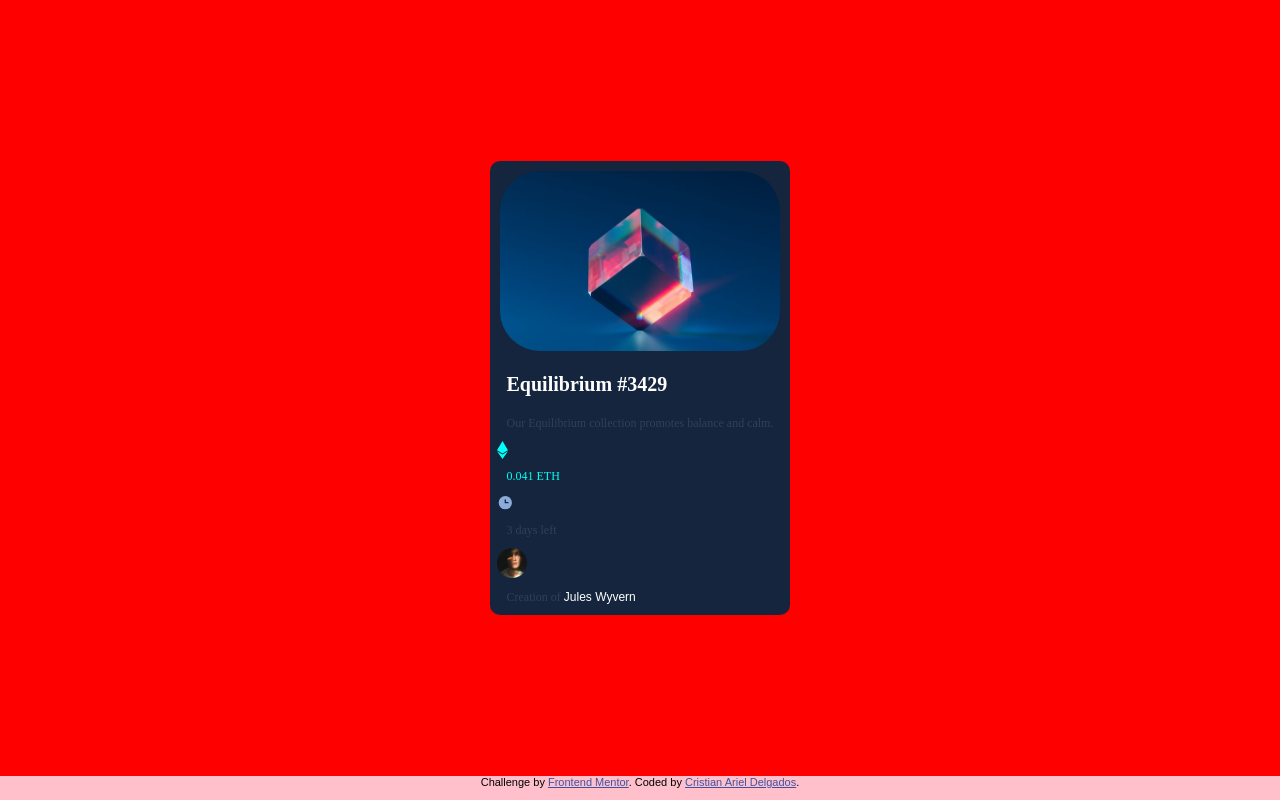
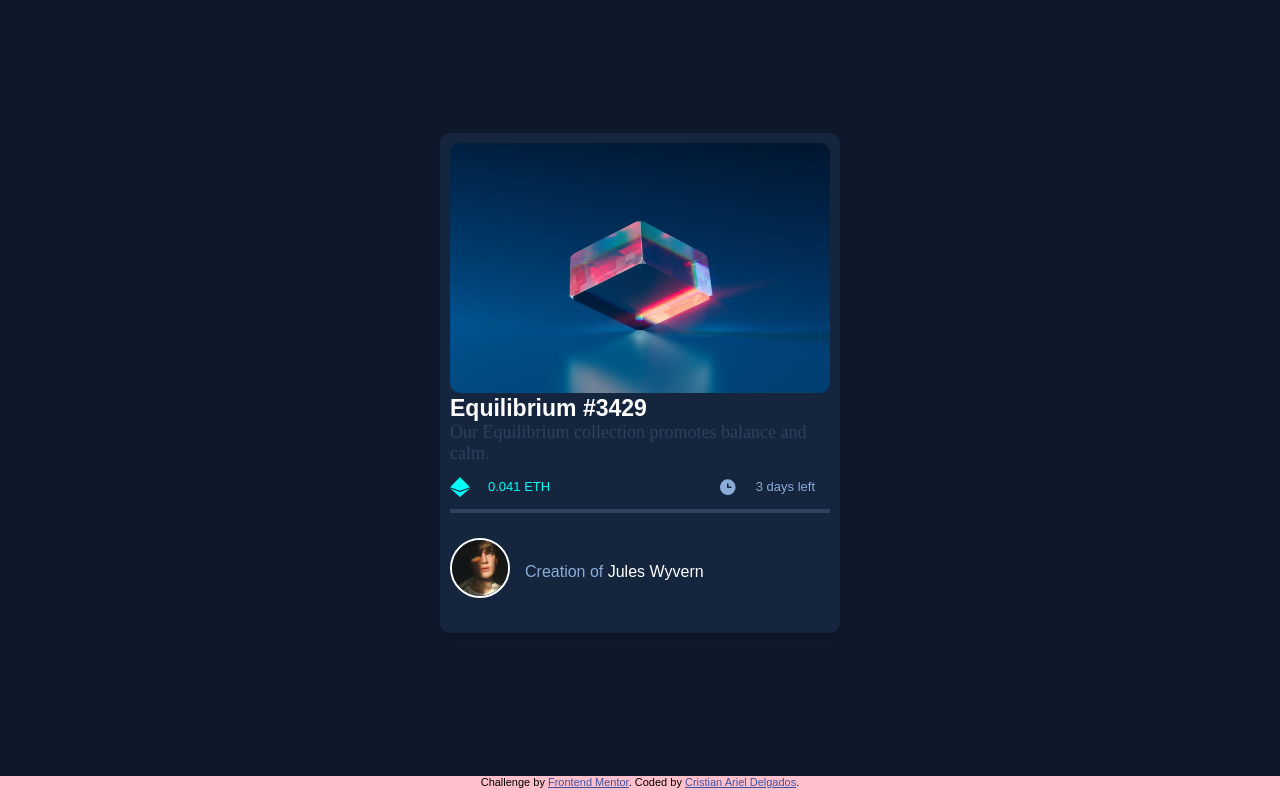
Before and after one commit to CristianArielDelgado/CristianArielDelgado.github.io, a plain HTML site: page FM__Project-3/index.html in a window 1280 px wide. Drawn offline with Linux system fonts and the light colour scheme; a web font is replaced by a local one.

Commit message:
FM Project-3 NFT CARD

```diff
--- a/FM__Project-3/css/style.css
+++ b/FM__Project-3/css/style.css
@@ -12,87 +12,159 @@
     box-sizing: border-box;
     font-family: Arial, Helvetica, sans-serif;
 }
-/* NO OLVIDAAAAAAAAAAAAAAAAAAAAAAAAAAAAAAAAAAAAAAAAAAAAR */
+/* NO OLVIDAR */
 html{
     font-size: 62.5%;
 }
 /* -------------------------------------------------------*/
 @font-face {
-    font-family: outfit;
+    font-family: "outfit";
     src: url(../assets/ttf/Outfit.ttf);
 }
 /* Main */
+.body{
+  min-height: 100vh;
+}
 .main{
-    background-color: red/*var(--veryDarkBlue_mainBG)*/;
-    max-width: 100%;
-    height: 97vh;
+    background-color: var(--veryDarkBlue_mainBG);
     display: flex;
+    flex-direction: column;
     justify-content: center;
     align-items: center;
+    min-height: 97vh;
 }
 .main__container{
     background-color: var(--veryDarkBlue_cardBG);
+    box-shadow: 5px 5px 5px rgba(0, 0, 0, 0.1);
     border-radius: 1rem;
-    max-width: 150rem;
-    margin: 0 auto;
-    display: flex;
-    justify-content: center;
-    align-items: center;
-    flex-direction: column;
+    padding: 1rem;
+    margin-bottom: 1rem;
+    max-width: 40rem;
+    height: 50rem;
+}
+.main__container-image{
+  position: relative;
+  overflow: hidden;
 }
 .main__container-image img{
-    border-radius: 5rem;
-    width: 30rem;
-    height: 20rem;
-    object-fit: cover;
-    padding: 1rem;
+  width: 100%;
+  border-radius: 1rem;
+  max-height: 25rem;
 }
-.main__container-image img:hover:after {
-    content: url("../assets/images/icon-view.svg");
+/* Estilo para que la foto tenga efecto */
+.main__container-image::before{
+  content: "";
+  position: absolute;
+  top: 0;
+  left: 0;
+  width: 100%;
+  height: 100%;
+  background-color: var(--cyan);
+  opacity: 0;
+  transition: opacity 0.5s ease-in-out;
+  border-radius: 1rem;
+}
+.main__container-image:hover::before{
+  opacity: 0.4;
+}
+.main__container-image img:hover{
+  position: relative;
   color: var(--cyan);
 }
-.main__container-text h1{
+.main__container-image:hover::after{
+  content: "";
+  position: absolute;
+  /* Centramos la imagen */
+  top: 50%;
+  left: 50%;
+  /* Fin centrar la imagen */
+  transform: translate(-50%, -50%);
+  /* Tamaño imagen */
+  width: 3.2rem;
+  height: 3.2rem;
+  /* Fin tamaño imagen */
+  background-image: url("../assets/images/icon-view.svg");
+  background-size: cover;
+  z-index: 1;
+}
+/* Fin del estilo */
+.main__containter-text{
+  color: var(--softBblue);
+  font-family: "outfit";
+  text-align: left;
+  padding: 2rem;
+  border: 1rem;
+  max-width: 3.2rem;
+  margin: 0 auto;
+  font-weight: 200;
+}
+.main__container-textNftName{
+  font-size: 2.3rem;
   color: var(--white);
-    font-family: outfit;
   font-weight: 600;
-    display: flex;
-    justify-content: left;
-    text-align: right;
-    font-size: 2rem;
-    padding: 1rem;
 }
-.main__container-text h1:hover{
+.main__container-textNftName:hover{
   color: var(--cyan);
 }
-.main__container-text p{
+.main__container-textNftDescription{
+  font-size: 1.8rem;
+  font-family: "outfit";
   color: var(--veryDarkBlue_line);
-    font-family: outfit;
+}
+.main__containter-textNftData{
+  display: flex;
+  justify-content: space-between;
+  align-items: center;
   font-weight: 400;
-    font-size: 1.2rem;
-    padding: 1rem;
+  border-bottom: 0.4rem solid var(--veryDarkBlue_line);
 }
-.main__containter-text-precioETH img{
-    display: flex;
 
-    /*NOSE Q PONER NOSE Q PONER -*---------------------------- */
-}
-.main__containter-text-precioETH p{
+.main__containter-textNftDataETH{
   color: var(--cyan);
   display: flex;
+  align-items: center;
+  font-size: 1.3rem;
+}
+.main__containter-textNftDataETH p{
+  margin: 1.5rem;
+}
+.main__containter-textNftDataETH img{
+  width: 2rem;
+  height: 2rem;
+  margin-right: 0.3rem;
+}
+.main__containter-textDeadline{
+  display: flex;
+  align-items: center;
+}
+.main__containter-textDeadline p{
+  margin: 1.5rem;
+  color: var(--softBblue);
+  font-size: 1.3rem;
+}
+.main__containter-textDeadline img{
+  width: 2rem;
+  height: 2rem;
+  margin-right: 0.3rem;
+}
+.main__containter-text-avatar{
+  display: flex;
+  text-align: center;
   justify-content: left;
-    text-align: center;
-    font-family: outfit;
-    font-weight: 300;
-}
-.main__containter-text-days p{
-    color: var(--veryDarkBlue_line);
-    font-weight: 300;
+  margin-top: 2.5rem;
 }
 .main__containter-text-avatar img{
-    width: 3rem;
+  width: 6rem;
+  height: 6rem;
+  border: 0.2rem solid var(--white);
+  border-radius: 50%;
+  float: left;
+  margin-right: 1.5rem;
 }
 .main__containter-text-avatar p{
-    color: var(--veryDarkBlue_line);
+  color: var(--softBblue);
+  margin-top: 2.5rem;
+  font-size: 1.6rem;
 }
 .main__containter-text-avatar span{
   color: var(--white);
@@ -100,6 +172,7 @@ html{
 .main__containter-text-avatar span:hover{
   color: var(--cyan);
 }
+
 /*Footer*/
 .footer{
     background-color: pink;
@@ -108,211 +181,3 @@ html{
 }
 .attribution { font-size: 11px; text-align: center; }
 .attribution a { color: hsl(228, 45%, 44%); }
-
-
-/*
-COPIA  PARA VER CMO MEJORAR
-<!DOCTYPE html>
-<html lang="en">
-  <head>
-    <meta charset="UTF-8" />
-    <meta name="viewport" content="width=device-width, initial-scale=1.0" />
-    <!-- displays site properly based on user's device -->
-
-    <link
-      rel="icon"
-      type="image/png"
-      sizes="32x32"
-      href="./images/favicon-32x32.png"
-    />
-
-    <title>Frontend Mentor | NFT preview card component</title>
-
-    <!-- Feel free to remove these styles or customise in your own stylesheet 👍 -->
-    <style>
-      body {
-        background-color: hsl(217, 54%, 11%);
-        display: flex;
-        flex-direction: column;
-        justify-content: center;
-        align-items: center;
-        min-height: 100vh;
-      }
-
-      .nft-preview-container {
-        background-color: hsl(216, 50%, 16%);
-        box-shadow: 5px 5px 5px rgba(0, 0, 0, 0.1);
-        border-radius: 0.625rem;
-        max-width: 18rem;
-        padding: 1rem;
-        margin-bottom: 1rem;
-        height: 35rem;
-      }
-      .nft-img {
-        position: relative;
-        overflow: hidden;
-      }
-
-      .nft-img::before {
-        content: "";
-        position: absolute;
-        top: 0;
-        left: 0;
-        width: 100%;
-        height: 100%;
-        background-color: rgba(0, 255, 255, 0.5);
-        opacity: 0;
-        transition: opacity 0.5s ease-in-out;
-        border-radius: 1rem; /* added
-    }
-
-    .nft-img:hover::before {
-      opacity: 1;
-    }
-
-    .nft-img img:hover {
-      position: relative;
-      color: hsl(178, 100%, 50%);
-    }
-
-    .nft-img:hover::after {
-      content: "";
-      position: absolute;
-      top: 50%;
-      left: 50%;
-      transform: translate(-50%, -50%);
-      width: 32px;
-      height: 32px;
-      background-image: url("./images/icon-view.svg");
-      background-size: cover;
-      z-index: 1;
-    }
-
-    .nft-img img {
-      width: 100%;
-      border-radius: 1rem;
-      max-height: 18rem;
-      max-width: 18rem;
-    }
-
-    .text-container {
-      color: hsl(215, 51%, 70%);
-      font-family: "Outfit";
-      text-align: left;
-      padding: 16px;
-      border-radius: 4px;
-      max-width: 320px;
-      margin: 0 auto;
-      font-weight: 200;
-    }
-    .nft-name {
-      font-size: larger;
-      color: white;
-      font-weight: 600;
-    }
-    .nft-name a {
-      text-decoration: none;
-      color: white;
-    }
-    .nft-name a:hover {
-      color: hsl(178, 100%, 50%);
-    }
-    .specs {
-      display: flex;
-      justify-content: space-between;
-      align-items: center;
-      font-weight: 400;
-      border-bottom: 1px solid hsl(215, 23%, 32%);
-    }
-
-    .price {
-      color: aqua;
-      display: flex;
-      align-items: center;
-    }
-
-    .price span {
-      width: 20px;
-      height: 20px;
-      margin-right: 1px;
-      background-image: url("./images/icon-ethereum.svg");
-      background-repeat: no-repeat;
-    }
-
-    .price p {
-      margin: 2;
-    }
-
-    .deadline {
-      display: flex;
-      align-items: center;
-    }
-
-    .deadline span {
-      width: 20px;
-      height: 20px;
-      margin-right: 1px;
-      background-image: url("./images/icon-clock.svg");
-      background-repeat: no-repeat;
-    }
-
-    .deadline p {
-      margin: 2;
-    }
-    .creator img {
-      width: 30px;
-      height: 30px;
-      border: 2px solid white;
-      border-radius: 50%;
-      float: left;
-      margin-right: 10px;
-    }
-    .creator p a {
-      color: white;
-      text-decoration: none;
-    }
-
-    .creator a:hover {
-      color: hsl(178, 100%, 50%);
-    }
-  </style>
-</head>
-<body>
-  <div class="nft-preview-container">
-    <div class="nft-img">
-      <a href="https://www.youtube.com/watch?v=dQw4w9WgXcQ"
-        ><img src="./images/image-equilibrium.jpg" width="285" height="285"
-      /></a>
-    </div>
-    <div class="text-container">
-      <p class="nft-name">
-        <a href="https://www.youtube.com/watch?v=dQw4w9WgXcQ"
-          >Equilibrium #3429</a
-        >
-      </p>
-      <p>Our Equilibrium collection promotes balance and calm.</p>
-      <div class="specs">
-        <div class="price">
-          <span></span>
-          <p>0.041 ETH</p>
-        </div>
-        <div class="deadline">
-          <span></span>
-          <p>3 days left</p>
-        </div>
-      </div>
-      <div class="creator">
-        <img src="./images/image-avatar.png" />
-        <p>
-          Creation of
-          <a href="https://www.youtube.com/watch?v=dQw4w9WgXcQ"
-            >Jules Wyvern</a
-          >
-        </p>
-      </div>
-    </div>
-  </div>
-</body>
-</html>
-
-*/
--- a/FM__Project-3/index.html
+++ b/FM__Project-3/index.html
@@ -17,18 +17,19 @@
       </div>
 
       <div class="main__container-text">
-        <h1>Equilibrium #3429</h1>
+        <h1 class="main__container-textNftName">Equilibrium #3429</h1>
 
-        <p> Our Equilibrium collection promotes balance and calm. </p>
+        <p class="main__container-textNftDescription"> Our Equilibrium collection promotes balance and calm. </p>
 
-        <div class="main__containter-text-precioETH">
-          <img src="./assets/images/icon-ethereum.svg" alt="Icon Ethereum"><p>0.041 ETH</p>
+        <div class="main__containter-textNftData">
+          <div class="main__containter-textNftDataETH">
+            <img src="./assets/images/icon-ethereum.svg" alt="Icon Ethereum"><p>0.041 ETH</p>
+          </div>
+
+          <div class="main__containter-textDeadline">
+            <img src="./assets/images/icon-clock.svg" alt="Icon Clock"><p>3 days left</p>
+          </div>
         </div>
-
-        <div class="main__containter-text-days">
-          <img src="./assets/images/icon-clock.svg" alt="Icon Clock"><p>3 days left</p>
-        </div>
-
           <div class="main__containter-text-avatar">
              <img src="./assets/images/image-avatar.png" alt="Avatar"><p> Creation of <span>Jules Wyvern</span> </p>
           </div>
```
Also changed, not shown: FM__Project-3/design/desktop-preview.jpg (deleted), FM__Project-3/design/mobile-design.jpg (deleted). Lines whose indentation alone changed are shown as unchanged.
